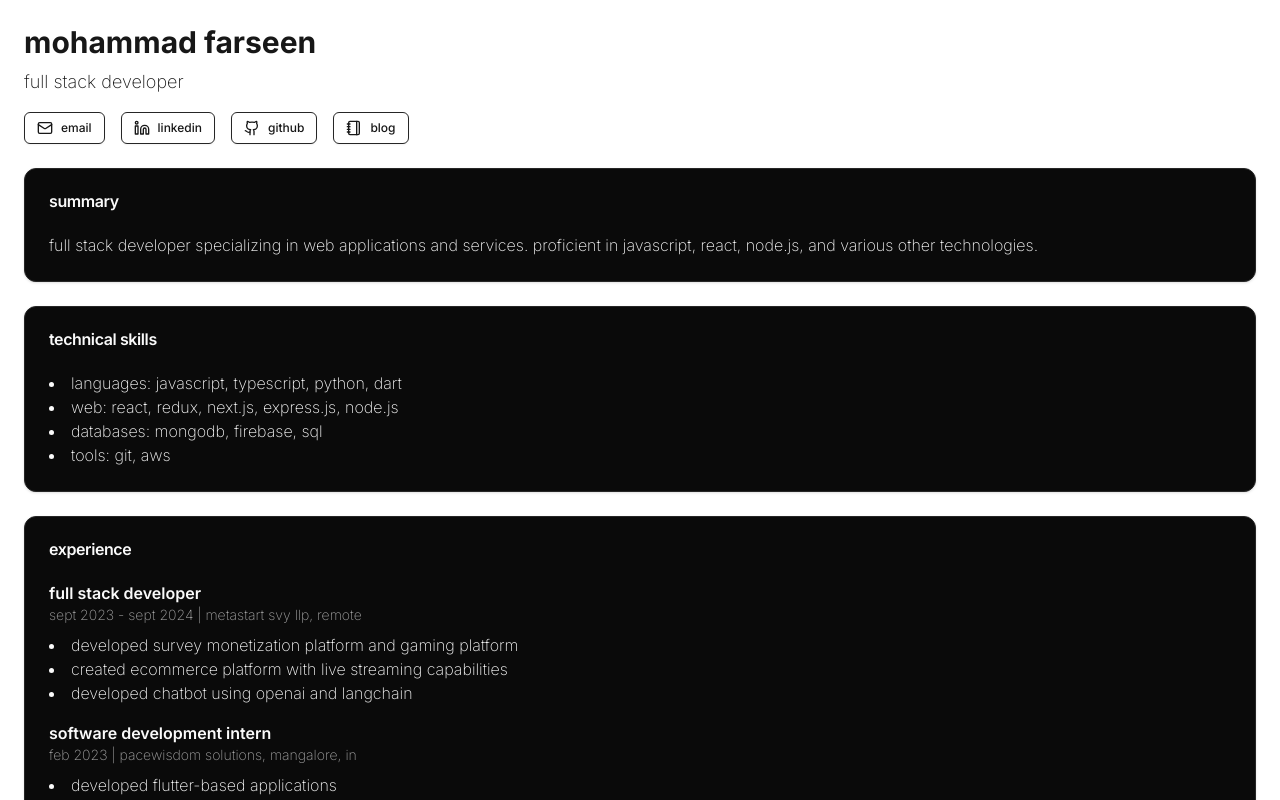
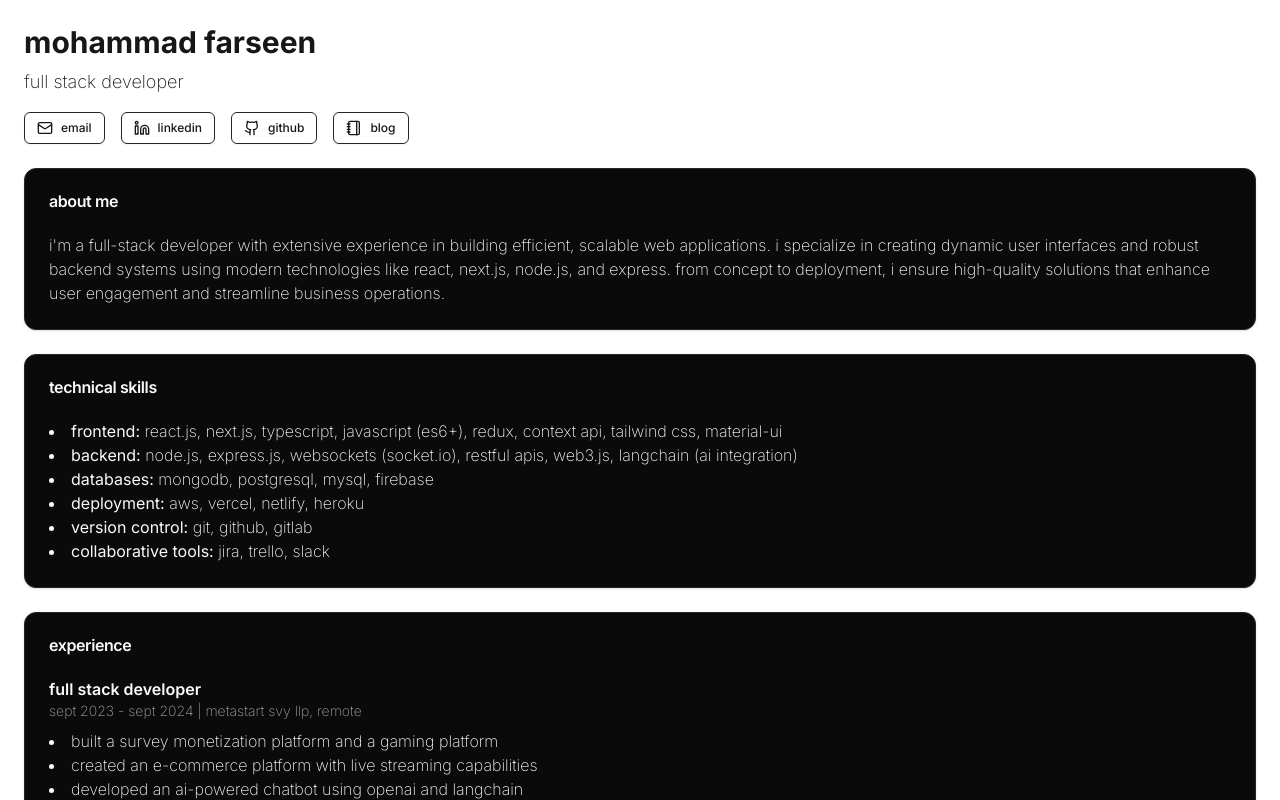
Before and after one commit to farseenmanekhan1232/portfolio, a Next.js app: page / in a window 1280 px wide. Shown: the top 800 px of the page. Built offline with nearby package versions, Linux system fonts and the light colour scheme.

Commit message:
Update portfolio.tsx

```diff
--- a/src/components/portfolio.tsx
+++ b/src/components/portfolio.tsx
@@ -8,8 +8,8 @@ export default function Portfolio() {
     <div className="min-h-screen bg-background text-foreground lowercase font-extralight">
       <div className="container mx-auto p-6 space-y-6">
         <header>
-          <h1 className="text-3xl font-bold mb-2">mohammad farseen</h1>
-          <p className="text-lg mb-4">full stack developer</p>
+          <h1 className="text-3xl font-bold mb-2">Mohammad Farseen</h1>
+          <p className="text-lg mb-4">Full Stack Developer</p>
           <div className="flex gap-4">
             <Button variant="outline" size="sm" asChild>
               <Link href="mailto:farseenmanekhan1232@gmail.com">
@@ -38,7 +38,7 @@ export default function Portfolio() {
             <Button variant="outline" size="sm" asChild>
               <Link href="https://blog.farseen.tech" target="_blank">
                 <Notebook className="mr-2 h-4 w-4" />
-                <span>blog</span>
+                <span>Blog</span>
               </Link>
             </Button>
           </div>
@@ -46,13 +46,16 @@ export default function Portfolio() {
 
         <Card>
           <CardHeader>
-            <CardTitle>Summary</CardTitle>
+            <CardTitle>About Me</CardTitle>
           </CardHeader>
           <CardContent>
             <p>
-              Full stack developer specializing in web applications and
-              services. Proficient in JavaScript, React, Node.js, and various
-              other technologies.
+              I'm a full-stack developer with extensive experience in building
+              efficient, scalable web applications. I specialize in creating
+              dynamic user interfaces and robust backend systems using modern
+              technologies like React, Next.js, Node.js, and Express. From
+              concept to deployment, I ensure high-quality solutions that
+              enhance user engagement and streamline business operations.
             </p>
           </CardContent>
         </Card>
@@ -63,10 +66,26 @@ export default function Portfolio() {
           </CardHeader>
           <CardContent>
             <ul className="list-disc list-inside">
-              <li>Languages: JavaScript, TypeScript, Python, Dart</li>
-              <li>Web: React, Redux, Next.js, Express.js, Node.js</li>
-              <li>Databases: MongoDB, Firebase, SQL</li>
-              <li>Tools: Git, AWS</li>
+              <li>
+                <strong>Frontend:</strong> React.js, Next.js, TypeScript,
+                JavaScript (ES6+), Redux, Context API, Tailwind CSS, Material-UI
+              </li>
+              <li>
+                <strong>Backend:</strong> Node.js, Express.js, WebSockets
+                (Socket.io), RESTful APIs, Web3.js, Langchain (AI Integration)
+              </li>
+              <li>
+                <strong>Databases:</strong> MongoDB, PostgreSQL, MySQL, Firebase
+              </li>
+              <li>
+                <strong>Deployment:</strong> AWS, Vercel, Netlify, Heroku
+              </li>
+              <li>
+                <strong>Version Control:</strong> Git, GitHub, GitLab
+              </li>
+              <li>
+                <strong>Collaborative Tools:</strong> Jira, Trello, Slack
+              </li>
             </ul>
           </CardContent>
         </Card>
@@ -83,12 +102,15 @@ export default function Portfolio() {
               </p>
               <ul className="list-disc list-inside mt-2">
                 <li>
-                  Developed survey monetization platform and gaming platform
+                  Built a survey monetization platform and a gaming platform
                 </li>
                 <li>
-                  Created ecommerce platform with live streaming capabilities
+                  Created an e-commerce platform with live streaming
+                  capabilities
                 </li>
-                <li>Developed chatbot using OpenAI and LangChain</li>
+                <li>
+                  Developed an AI-powered chatbot using OpenAI and LangChain
+                </li>
               </ul>
             </div>
             <div>
@@ -97,11 +119,11 @@ export default function Portfolio() {
                 Feb 2023 | Pacewisdom Solutions, Mangalore, IN
               </p>
               <ul className="list-disc list-inside mt-2">
-                <li>Developed Flutter-based applications</li>
                 <li>
-                  Collaborated on projects using React.js, Node.js, MongoDB, and
-                  MySQL
+                  Worked on Flutter-based applications and collaborated on
+                  projects using React.js, Node.js, and MongoDB
                 </li>
+                <li>Integrated MySQL into web applications for better data management</li>
               </ul>
             </div>
           </CardContent>
```
